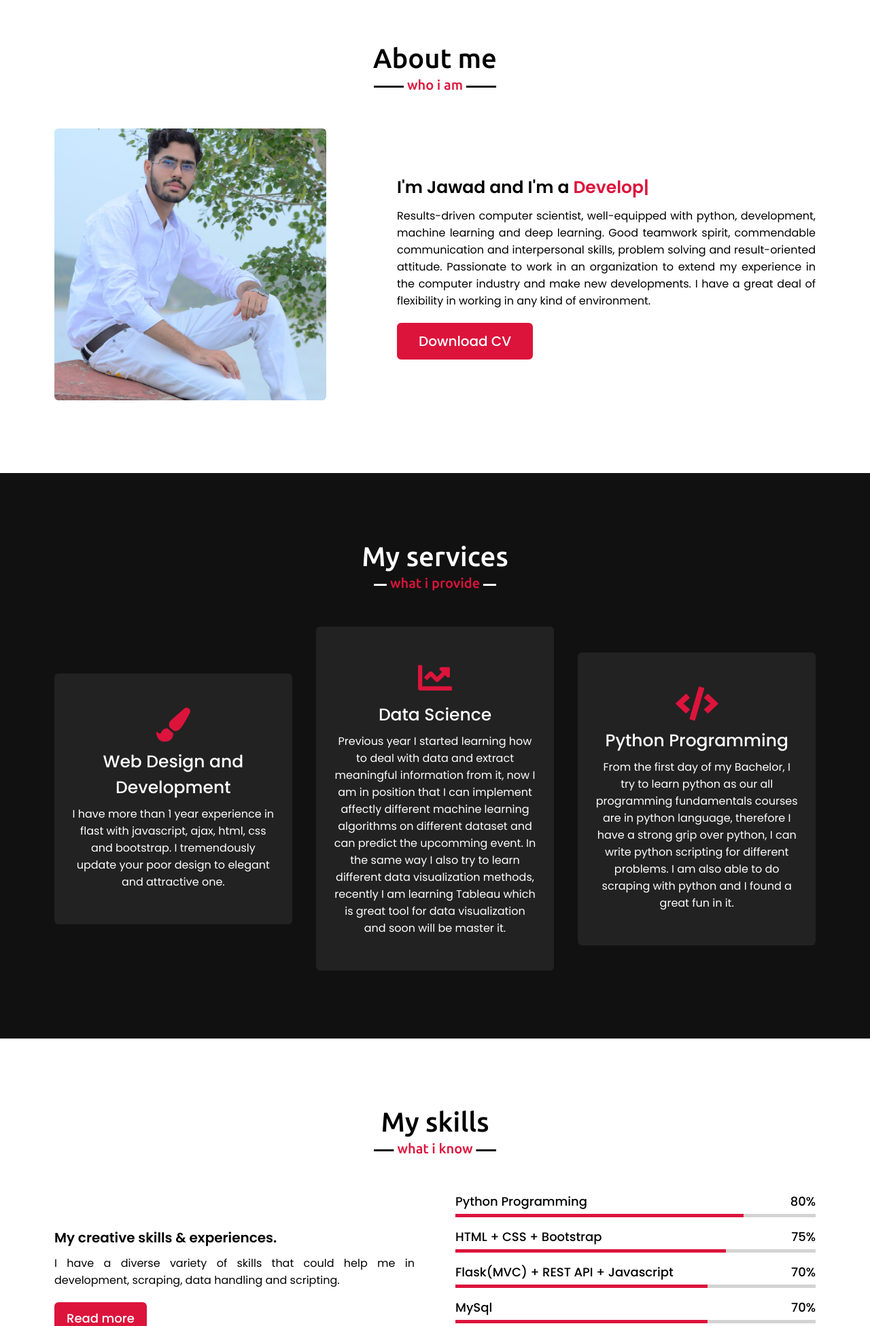
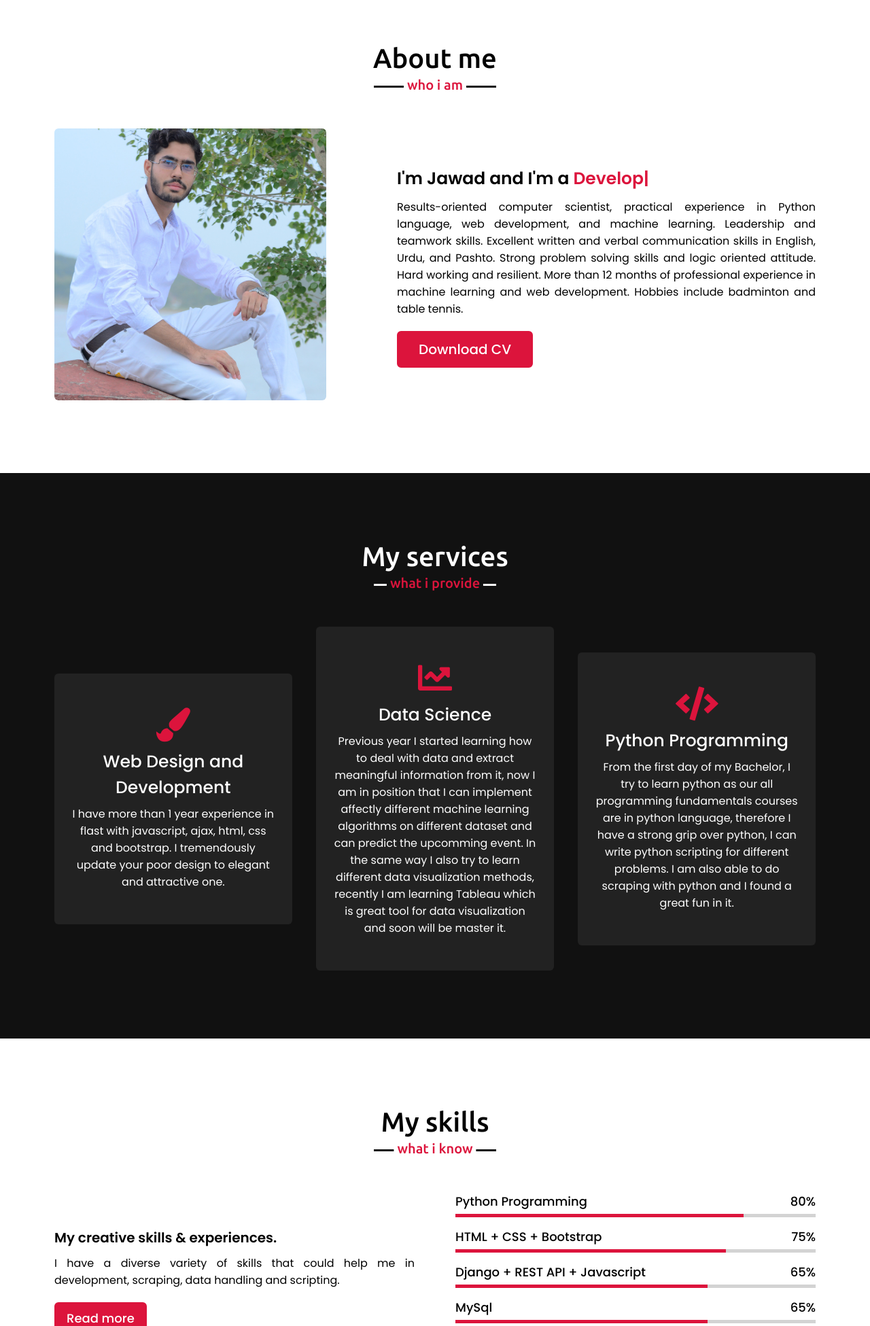
Before and after one commit to jawadahmed2/My_Portfolio_Web, a Flask app: page / in a window 1280 px wide. Shown: the part 837-2788 px from the top of the page at 68% size. Run offline with Flask 2, Linux system fonts and the light colour scheme; some libraries are stand-ins or nearby versions.

Commit message:
update cv link

```diff
--- a/templates/index.html
+++ b/templates/index.html
@@ -59,14 +59,11 @@
                 </div>
                 <div class="column right">
                     <div class="text">I'm Jawad and I'm a <span class="typing-2"></span></div>
-                    <p>Results-driven computer scientist, well-equipped with python, development, machine learning and
-                        deep learning.
-                        Good teamwork spirit, commendable communication and interpersonal skills, problem solving and
-                        result-oriented
-                        attitude. Passionate to work in an organization to extend my experience in the computer industry
-                        and make new
-                        developments. I have a great deal of flexibility in working in any kind of environment.</p>
-                    <a href="https://drive.google.com/file/d/1VXJirx1RQSrFnEmgJs3ulL5Nn8pR1Ylj/view?usp=sharing"
+                    <p>Results-oriented computer scientist, practical experience in Python language, web development, and machine learning.
+                        Leadership and teamwork skills. Excellent written and verbal communication skills in English, Urdu, and Pashto. Strong
+                        problem solving skills and logic oriented attitude. Hard working and resilient. More than 12 months of professional
+                        experience in machine learning and web development. Hobbies include badminton and table tennis.</p>
+                    <a href="https://drive.google.com/file/d/1rkBlzRM_bbEhkBJOOM7ZtjYOoT8L_9dC/view?usp=sharing"
                         target="_blank">Download CV</a>
                 </div>
             </div>
@@ -140,15 +137,15 @@
                     </div>
                     <div class="bars">
                         <div class="info">
-                            <span>Flask(MVC) + REST API + Javascript</span>
-                            <span>70%</span>
+                            <span> Django + REST API + Javascript</span>
+                            <span>65%</span>
                         </div>
                         <div class="line js"></div>
                     </div>
                     <div class="bars">
                         <div class="info">
                             <span>MySql</span>
-                            <span>70%</span>
+                            <span>65%</span>
                         </div>
                         <div class="line php"></div>
                     </div>
@@ -287,7 +284,7 @@
 
     <!-- footer section start -->
     <footer>
-        <span>Created By Jawad Ahmed</a> | <span class="far fa-copyright"></span> 2022 All rights reserved.</span>
+        <span>Created By Jawad Ahmed</a> | <span class="far fa-copyright"></span> 2023 All rights reserved.</span>
     </footer>
 
     <script src="{{url_for('static',filename = 'js/script.js')}}"></script>
```
